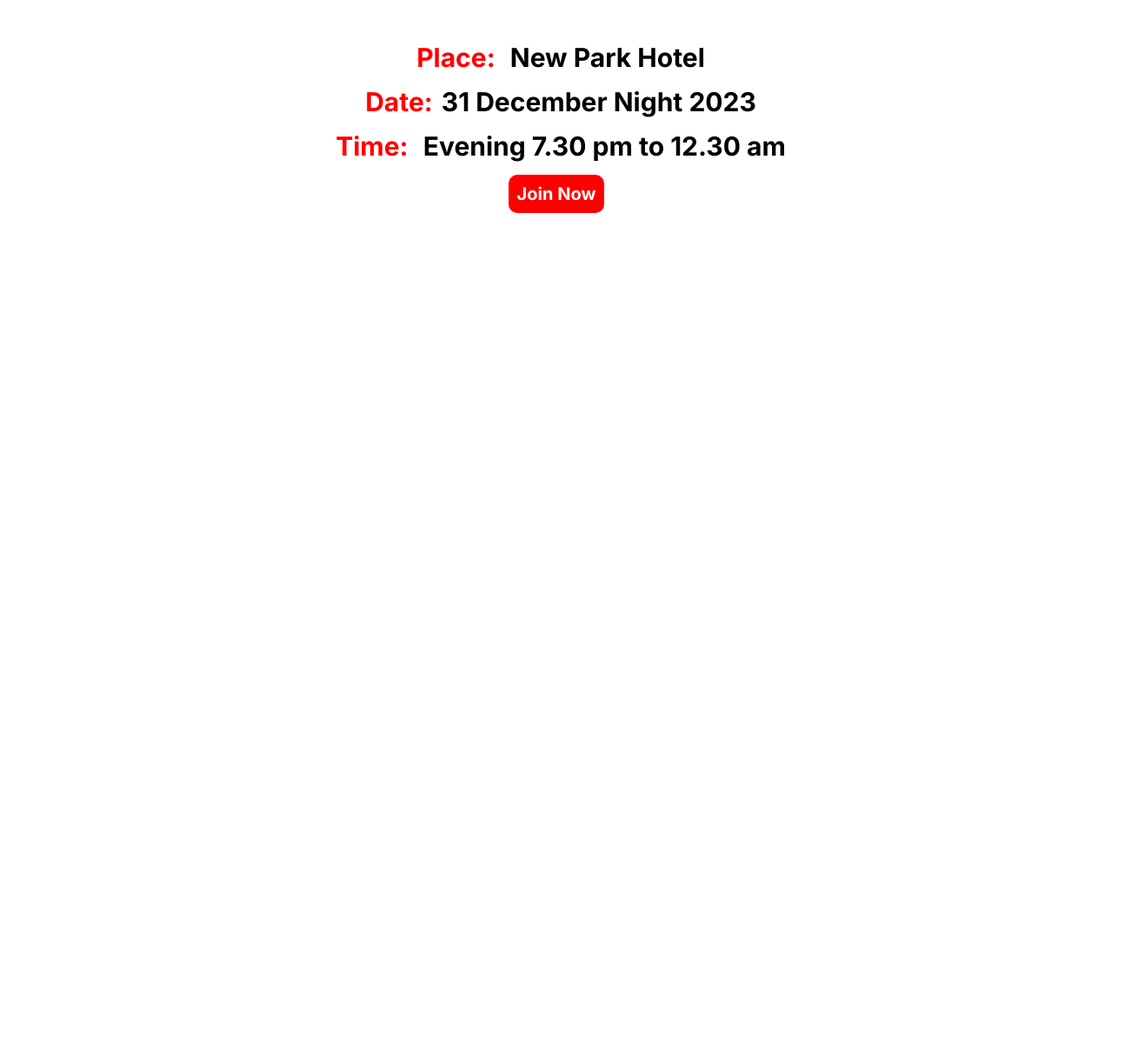
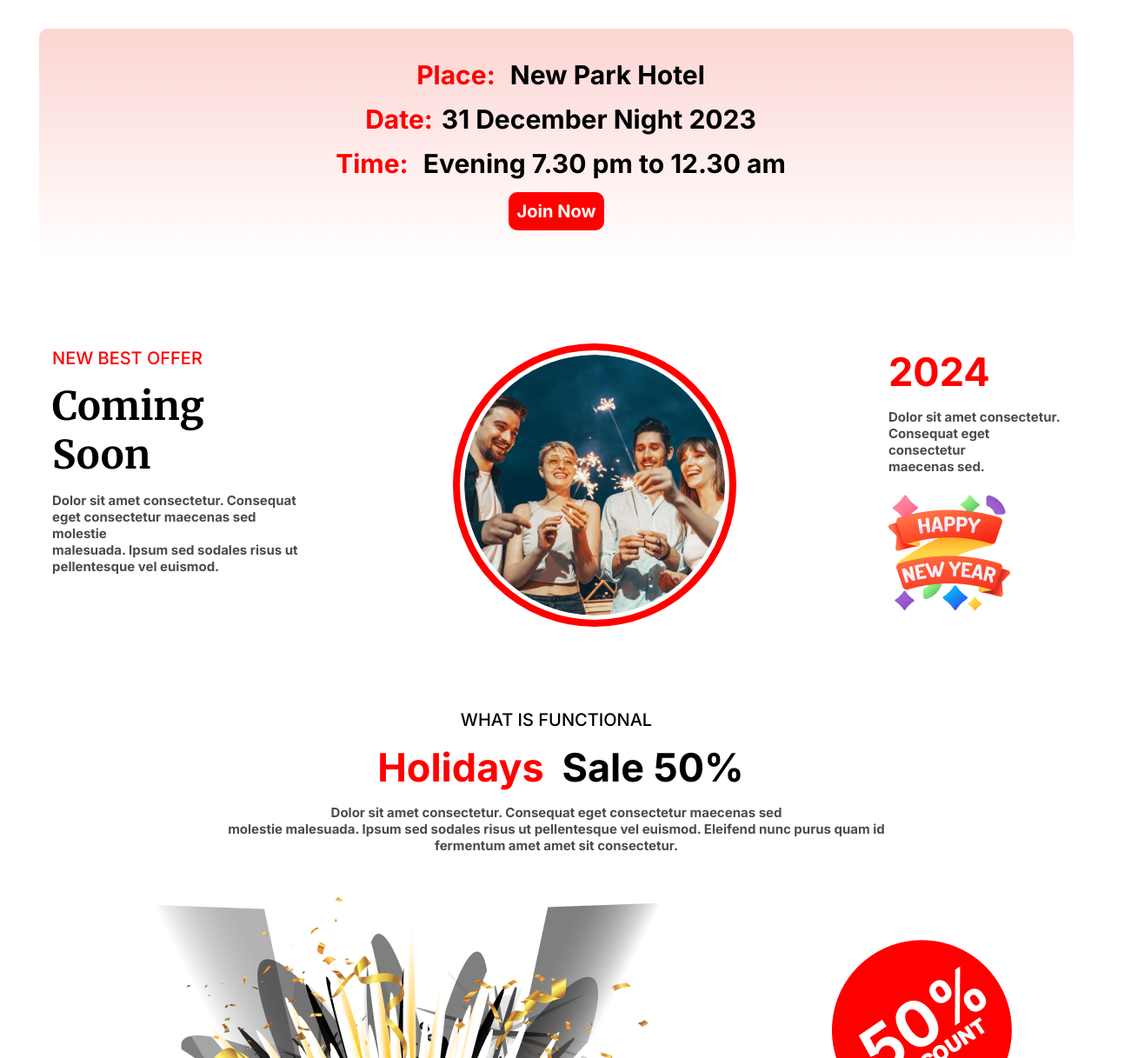
Before and after one commit to kaiyoum-hossain/new-year-offer-resources, a plain HTML site: page index.html in a window 1280 px wide. Shown: the part 2124-3341 px from the top of the page at 87% size, 1301 px wide, since content can reach past the window. Before the commit the page ends 2424 px from the top, so only its background shows below. Drawn offline with Linux system fonts and the light colour scheme; grey boxes are pictures that could not be loaded.

Commit message:
Functional Section

```diff
--- a/index.html
+++ b/index.html
@@ -49,7 +49,50 @@
             <button class="textBtn">Join Now</button>
         </div>
     </section>
+
+
+
 </header>
+
+<main>
+    <section class="mainSection">
+
+          <div class="">
+          <h4 class="mainOffer">NEW BEST OFFER</h4>
+        <h3 class="mainSoon">Coming Soon</h3>
+        <p class="mainpg">Dolor sit amet consectetur. Consequat<br> eget consectetur maecenas sed molestie<br> malesuada. Ipsum sed sodales risus ut<br> pellentesque vel euismod. </p>
+          </div>
+      <div class="">
+         <img src="images/Ellipse 1.png" alt="" class="img">
+      </div>
+      <div class="">
+        <h3 class="year">2024</h3>
+        <p class="mainpg">Dolor sit amet consectetur.<br> Consequat eget consectetur<br> maecenas sed.</p>
+        <img src="images/Group 96.png" alt="">
+      </div>
+
+    </section><br><br>
+
+
+    <section class="MainFunctionalSection">
+        <div class="MainFunctional">
+            <h4 class="FunctionalText">WHAT IS FUNCTIONAL</h4>
+            <h2 class="FunctionalHeading"><span class="year">Holidays </span>Sale 50%</h2>
+            <p class="mainpg">Dolor sit amet consectetur. Consequat eget consectetur maecenas sed <br>
+molestie malesuada. Ipsum sed sodales risus ut pellentesque vel euismod. Eleifend nunc purus quam id<br> fermentum amet amet sit consectetur.</p>
+        </div>
+    <div class="imgFlexSection">
+            <div class="BgColor">
+            <img src="images/Group 75.png" alt="">
+              <div class="background"></div>
+
+        </div>
+        <div class="">
+            <img src="images/Group 44.png" alt="">
+        </div>
+    </div>
+    </section>
+</main>
 
 </body>
 </html>
--- a/styles/style.css
+++ b/styles/style.css
@@ -115,6 +115,9 @@ display: flex;
 
 .TimeSection{
     text-align: center;
+  background-image: linear-gradient(to top, rgba(240, 226, 226, 0), rgb(252, 213, 210));
+  border-radius: 10px;
+  padding: 25px;
 }
 
 .redColor{
@@ -136,3 +139,82 @@ display: flex;
         border-radius: 10px;
         border: none;
     }
+
+.mainSection{
+  margin-top: 50px;
+    display: flex;
+  gap:140px;
+  justify-content: center;
+}
+.mainOffer{
+    color: #FF0000;
+          font-family: "Inter";
+      font-size: 20px;
+      font-weight:500;
+}
+.mainSoon{
+        font-family: "Merriweather";
+
+   font-weight: bold;
+   font-size: 45px;
+}
+.mainpg{
+    opacity: 70%;
+         font-family: "Inter";
+      font-size: 15px;
+      font-weight:700;
+}
+    .img{
+        border: 8px solid red;
+        border-radius: 50%;
+        width: 300px;
+        height: 300px;
+
+    }
+.year{
+    color: #FF0000;
+         font-family: "Inter";
+      font-size: 45px;
+      font-weight:bold;
+}
+
+
+
+/* Functional Section---------------- */
+.MainFunctional{
+  text-align: center;
+}
+.FunctionalText{
+     font-family: "Inter";
+      font-size: 20px;
+      font-weight:500;
+}
+.FunctionalHeading{
+
+        font-family: "Inter";
+   font-weight: bold;
+   font-size: 45px;
+}
+.imgFlexSection{
+  display: flex;
+
+ position: absolute;
+}
+
+.BgColor{
+
+   position: relative;
+
+}
+
+.background{
+
+   margin-top: -200px;
+  /* bottom: 0;
+  left: 0; */
+  width: 150%;
+  height: 130px;
+    background-image: url("../images/Rectangle\ 2.png");
+    border-radius: 10px;
+
+}
```
